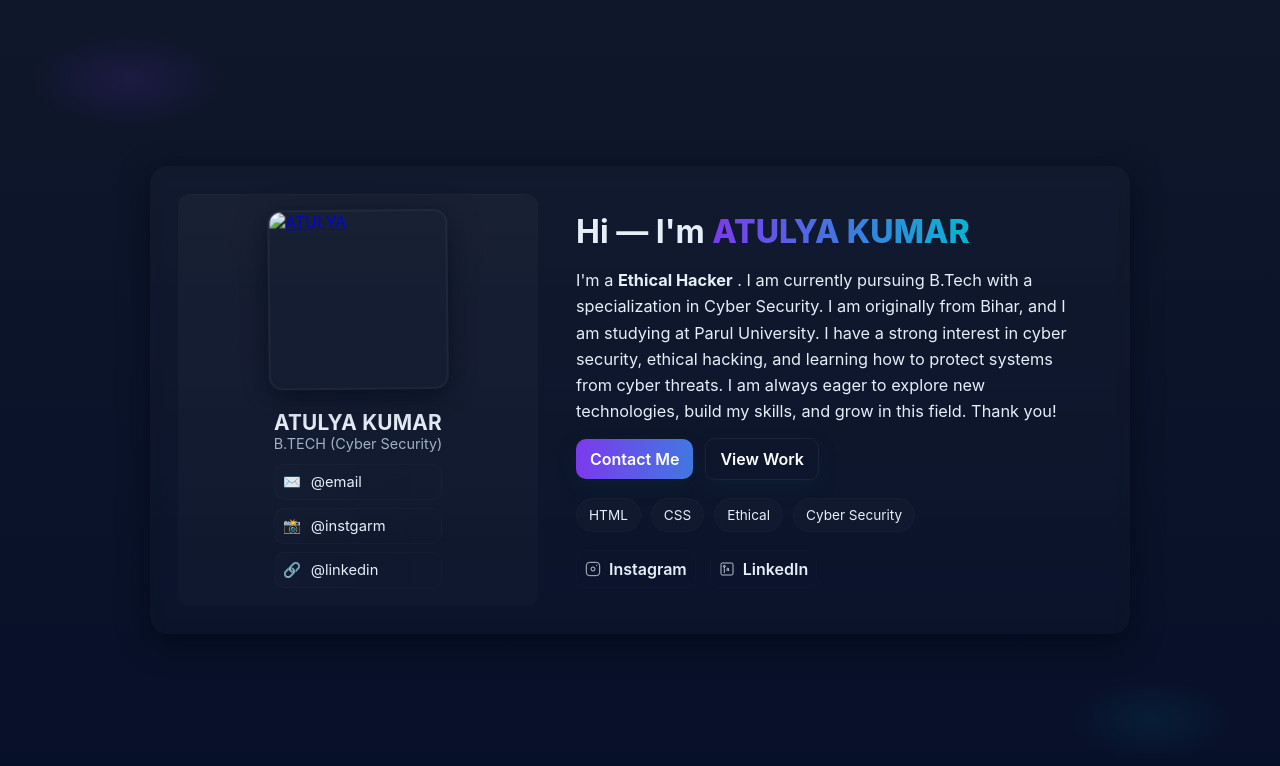
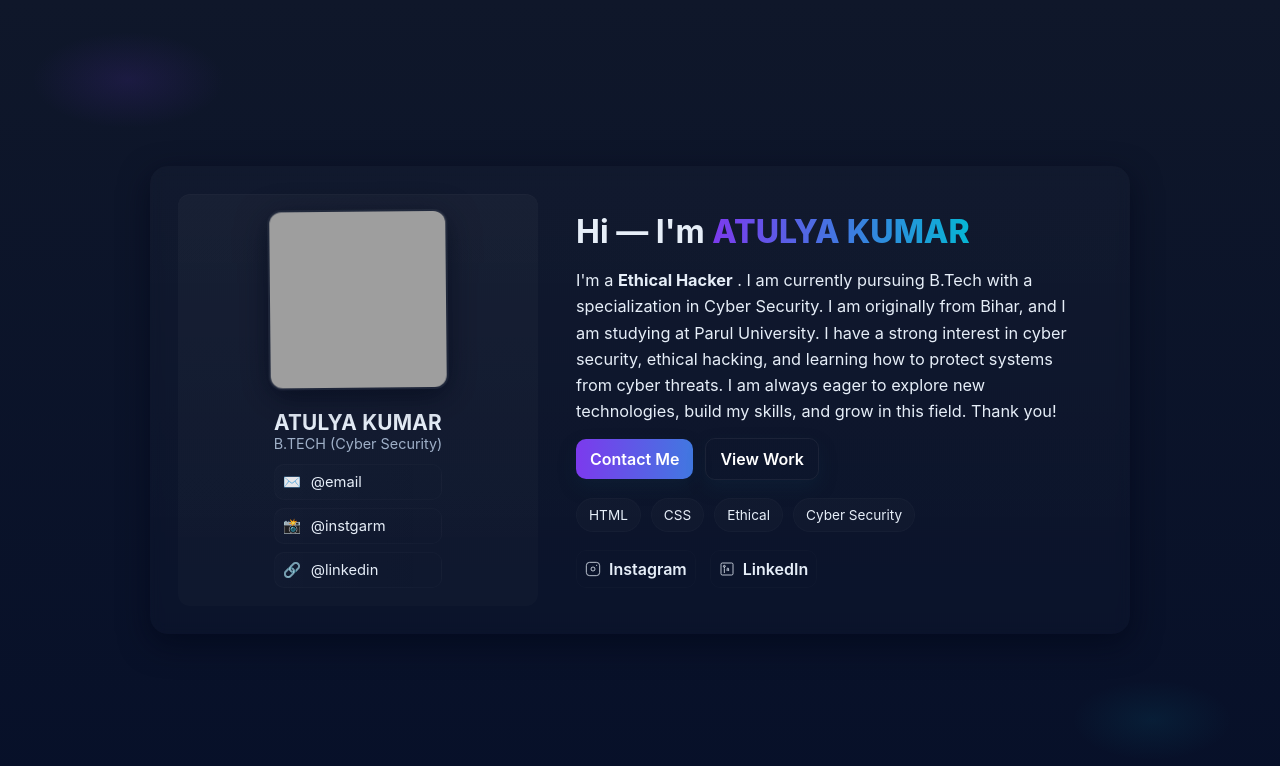
Before and after one commit to a4atulya/Portfolio, a plain HTML site: page index.html in a window 1280 px wide. Drawn offline with Linux system fonts and the light colour scheme; the site is published under a folder, as on GitHub Pages, so addresses that start at the root find nothing.

Commit message:
Update index.html

```diff
--- a/index.html
+++ b/index.html
@@ -72,7 +72,7 @@
       <div class="portrait fade-in">
         <a class="photo" href="https://www.instagram.com/__ayush__kanaujiya__/?hl=en" aria-label="Open image in new tab" target="_blank">
           <!-- replace 'your-photo.jpg' with your image file or URL -->
-          <img src="/Atulya1.jpg" alt="ATULYA" />
+          <img src="Atulya1.jpg" alt="ATULYA" />
         </a>
         <div style="text-align:center">
           <div class="name">ATULYA KUMAR</div>
```
